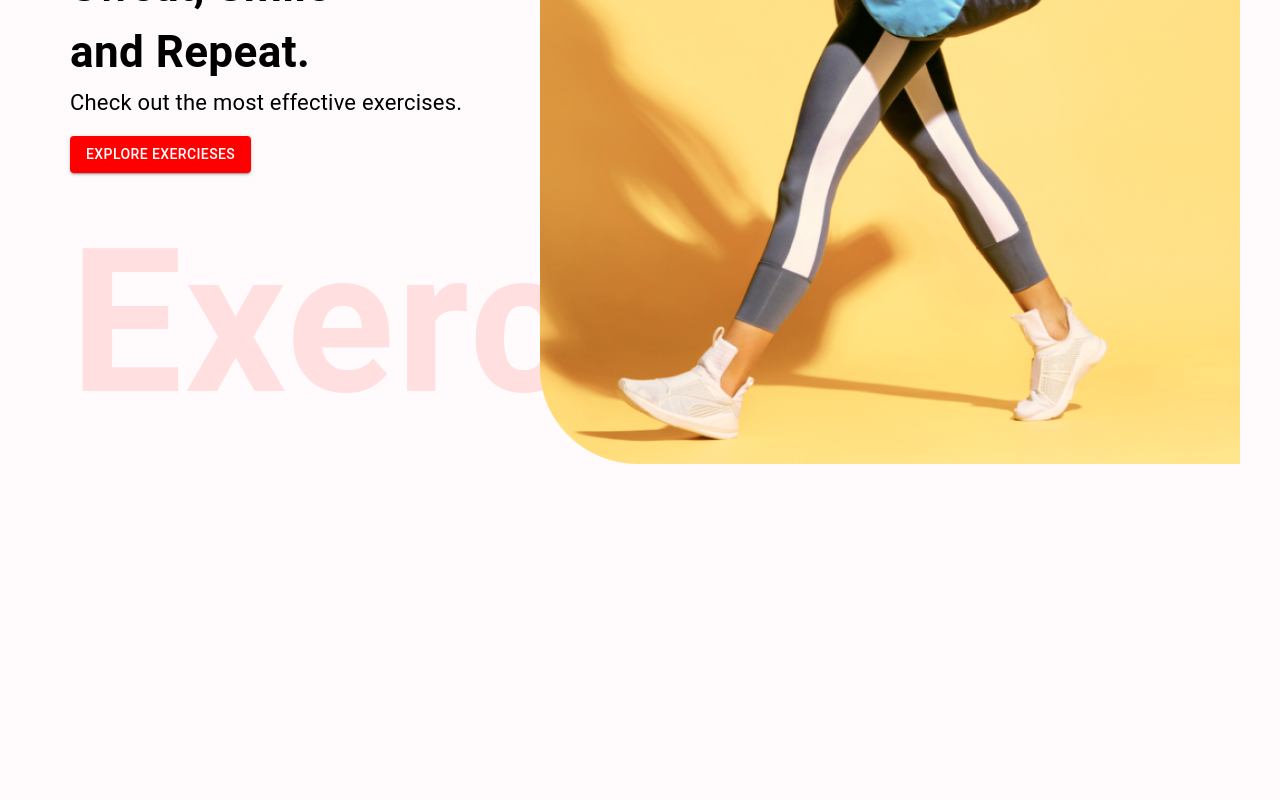
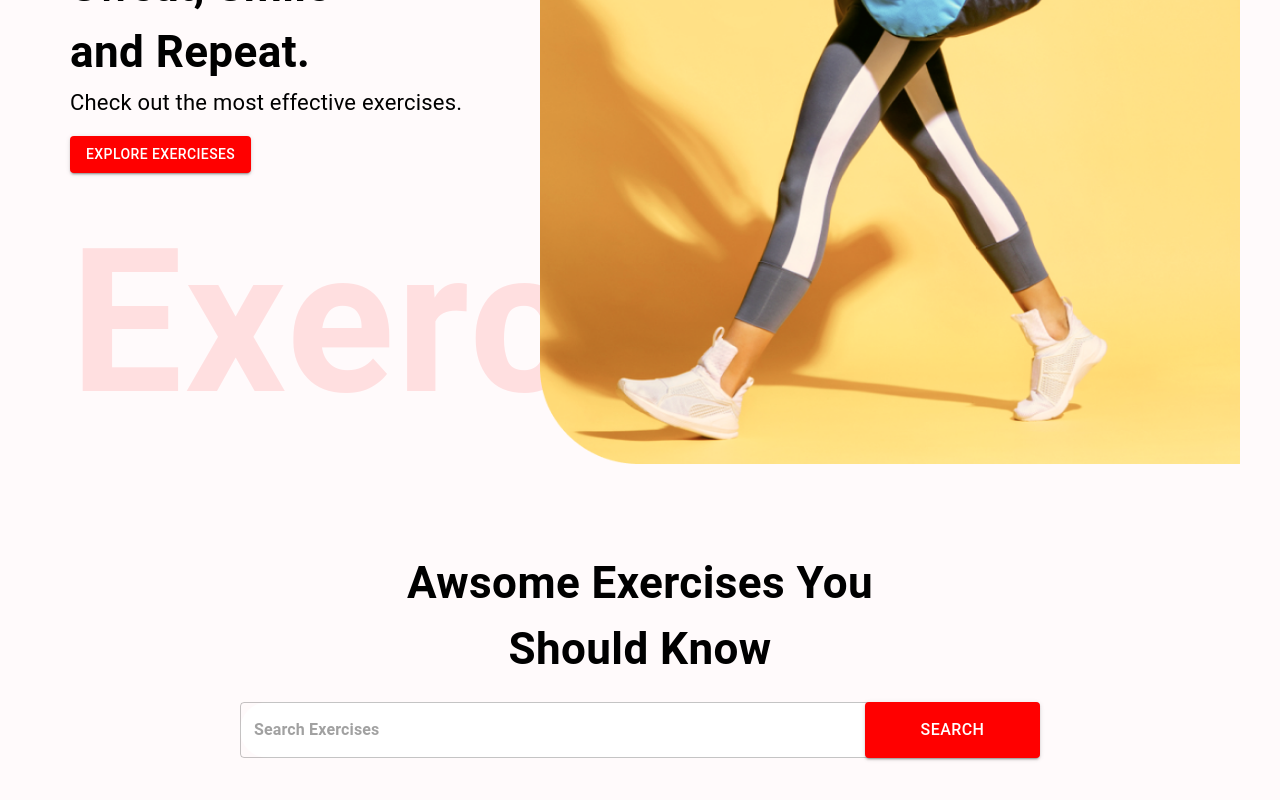
Before and after one commit to Yash-Sajwan24/Golds-Gym, a React (Create React App) app: page / in a window 1280 px wide. Shown: the part 402-1202 px from the top of the page. Before the commit the page ends 895 px from the top, so only its background shows below. Built offline with nearby package versions, Linux system fonts and the light colour scheme.

Commit message:
Search Exercise added

```diff
--- a/src/components/SearchExercises.js
+++ b/src/components/SearchExercises.js
@@ -1,11 +1,51 @@
-import React from 'react'
+import React, { useState, useEffect } from "react";
+import { Box, Stack, Button, TextField, Typography } from "@mui/material";
 
 const SearchExercises = () => {
   return (
-    <div>
+    <Stack alignItems="center" mt="37px" justifyContent="center" p="20px">
+      <Typography
+        fontWeight={700}
+        sx={{ fontSize: { lg: "44px", xs: "30px" } }}
+        marginBottom="20px"
+        textAlign="center"
+      >
+        Awsome Exercises You <br /> Should Know
+      </Typography>
+      <Box position="relative" mb="72px">
+        <TextField
+          sx={{
+            input: { fontWeight: "700", border: "none", borderRadius: "4px" },
+            width: { lg: "800px", xs: "350px" },
+            borderRadius: "40px",
+            backgroundColor: "white",
+          }}
+          height="76px"
+          value=""
+          onChange={(e) => {}}
+          placeholder="Search Exercises"
+          type="text"
+        />
 
-    </div>
-  )
-}
+        <Button
+          variant="contained"
+          color="error"
+          href="#exercises"
+          sx={{
+            backgroundColor: "red",
+            color: "white",
+            width: { lg: "175px", xs: "80px" },
+            fontSize: { lg: "16px", xs: "12px" },
+            height: "56px",
+            position: "absolute",
+            right: 0,
+          }}
+        >
+          Search
+        </Button>
+      </Box>
+    </Stack>
+  );
+};
 
-export default SearchExercises
+export default SearchExercises;
```
